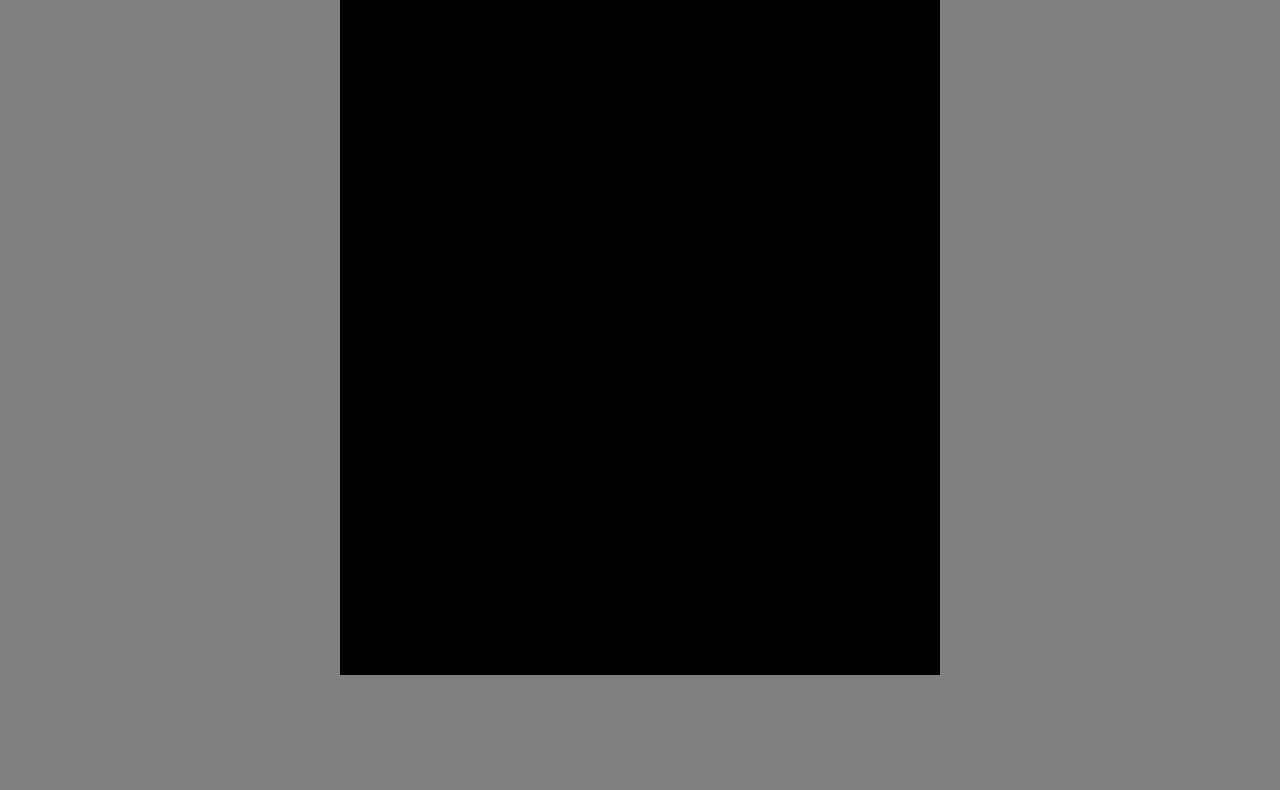
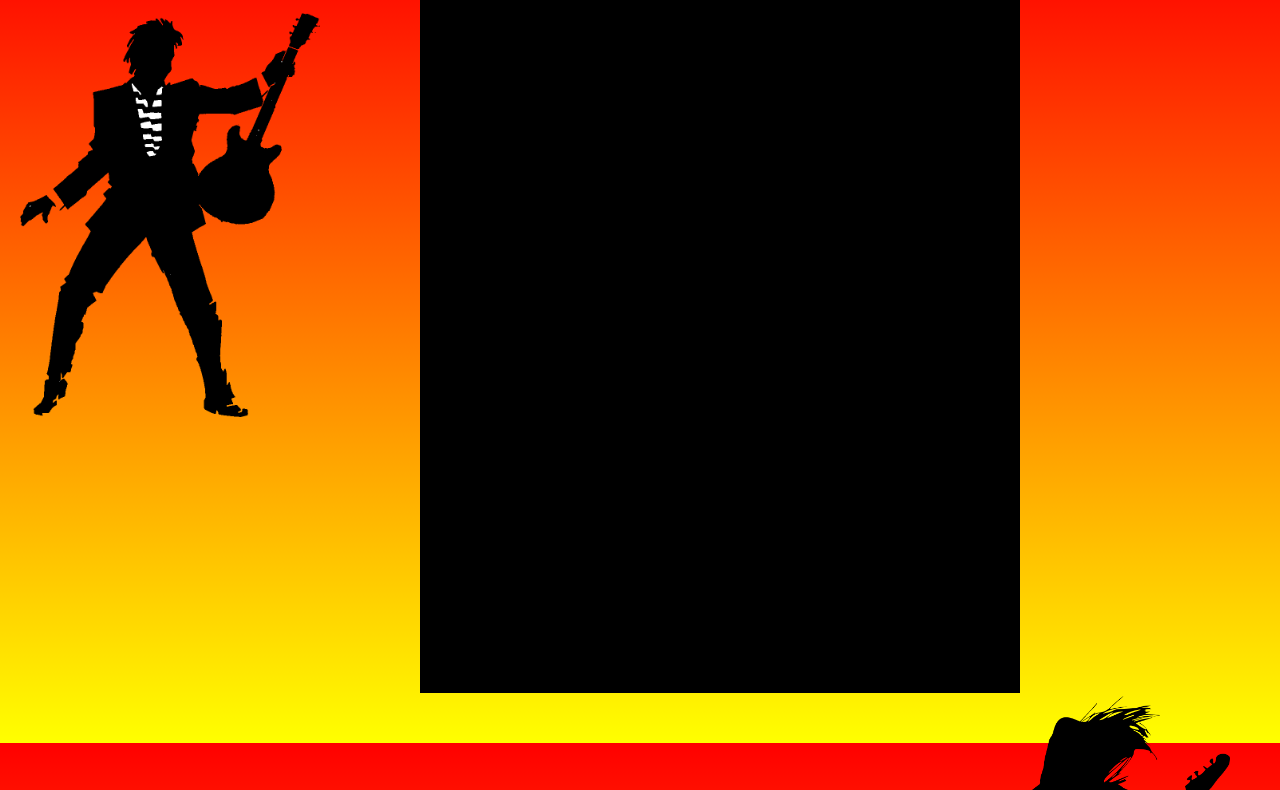
Before and after one commit to Bjeon123/GuitarCheero, a website built with webpack: page index.html in a window 1280 px wide. Shown: the part 57-847 px from the top of the page. Before the commit the page ends 800 px from the top, so only its background shows below. Built offline with nearby package versions, Linux system fonts and the light colour scheme.

Commit message:
styling starte

```diff
--- a/index.html
+++ b/index.html
@@ -13,9 +13,10 @@
 
 <body>
     <h1>Guitar Cheero</h1>
-    <h1>Score: <span id="score">0</span></h1>
-    <canvas id="game-canvas" width="600" height="700">
-    </canvas>
+    <canvas id="game-canvas" width="600" height="700"></canvas>
+    <!-- <img src="./src/assets/images/guitar_player.png" alt="Guitar"> -->
+    <img class ="left" src="./src/assets/images/Daco_4360977.png" width="300px">
+    <img class ="right" src="./src/assets/images/pngfind.com-guitar-silhouette-png-757702.png" width="300px">
 </body>
 
 </html>
--- a/src/index.js
+++ b/src/index.js
@@ -15,7 +15,7 @@ document.addEventListener("DOMContentLoaded",function(){
     window.addEventListener("keydown",function(e){
         if(e.key==="m"){
             setTimeout(function(){
-                musicPlayer.play()},3000);
+            musicPlayer.play()},3000);
             const newGameView = new GameView(game, ctx);
         }
     })
--- a/src/scripts/game.js
+++ b/src/scripts/game.js
@@ -50,6 +50,7 @@ class Game{
         this.allObjects().forEach(function (object) {
             object.draw(ctx);
         });
+        this.stats.addScoreToCanvas(ctx);
     };
 
     moveNotes(){
@@ -76,7 +77,6 @@ class Game{
     step() {
         this.checkCollisions();
         this.moveNotes();
-        this.stats.updateScore();
     };
 
 }
--- a/src/scripts/musicPlayer.js
+++ b/src/scripts/musicPlayer.js
@@ -2,6 +2,7 @@ class MusicPlayer{
     constructor(){
         this.audio = new Audio("src/scripts/song.mp3");
     }
+
     play(){
         this.audio.play();
     }
--- a/src/scripts/note.js
+++ b/src/scripts/note.js
@@ -2,7 +2,7 @@ class Note{
     constructor(posX,posY,color){
         this.posX = posX;
         this.posY = posY;
-        this.velocity=2;
+        this.velocity=2.5;
         this.color=color
         this.hit=false
     }
--- a/src/scripts/stats.js
+++ b/src/scripts/stats.js
@@ -1,13 +1,15 @@
 class Stats{
     constructor(){
-        this.scoreHtml=document.getElementById("score")
         this.score=0;
         this.totalDisks=0;
     }
 
-    updateScore(){
-        this.scoreHtml.innerText=this.score;
+    addScoreToCanvas(ctx) {
+        ctx.font = "30px Luminari";
+        ctx.fillStyle = "white";
+        ctx.fillText("Score: "+this.score, 450, 50)
     }
+
 }
 
 export {Stats};
--- a/src/song_scripts/song1.json
+++ b/src/song_scripts/song1.json
@@ -35,5 +35,42 @@
     "16500": "red",
     "17000": "green",
     "17500": "green",
-    "18000": "red"
+    "18000": "red",
+    "19000": "green",
+    "19500": "red",
+    "20000": "yellow",
+    "20500": "red",
+    "21000": "red",
+    "21500": "yellow",
+    "22000": "red",
+    "22500": "green",
+    "23000": "red",
+    "23500": "green",
+    "24000": "green",
+    "24500": "red",
+    "25000": "green",
+    "25500": "green",
+    "26000": "red",
+    "26500": "green",
+    "27000": "green",
+    "27500": "red",
+    "28000": "green",
+    "28500": "red",
+    "29000": "yellow",
+    "30000": "red",
+    "30500": "red",
+    "31000": "yellow",
+    "31500": "red",
+    "32000": "green",
+    "32500": "red",
+    "33000": "green",
+    "33500": "green",
+    "34000": "red",
+    "34500": "green",
+    "35000": "green",
+    "35500": "red",
+    "36000": "green",
+    "36500": "green",
+    "37000": "red",
+    "37500": "blue"
 }
--- a/src/styles/reset.css
+++ b/src/styles/reset.css
@@ -1,3 +1,7 @@
+html{
+	width: 100%;
+	height: 100%;
+}
 html, body, div, span, applet, object, iframe,
 h1, h2, h3, h4, h5, h6, p, blockquote, pre,
 a, abbr, acronym, address, big, cite, code,
--- a/src/styles/test.css
+++ b/src/styles/test.css
@@ -1,10 +1,29 @@
 body{
-    background-color: grey;
+    background-image: linear-gradient(red, yellow);
+}
+h1{
+    margin: 10px;
+    text-align: center;
+    font-family: Luminari, sans-serif;
+    font-size: 30px;
+}
+
+.left{
+    float: left;
+    margin: 20px;
+}
+
+.right{
+    float: right;
+    margin-right: 50px;
+    height: 400px;
+    width: 250px;
 }
 
 canvas{
     background-color: black;
-    display: block;
-    margin: 0 auto;
+    display: inline;
+    margin-left: 80px;
+    margin-right: auto;
     color: white;
 }
```
Also changed, not shown: dist/main.css, dist/main.js, src/assets/images/Daco_4360977.png (added), src/assets/images/pngfind.com-guitar-silhouette-png-757702.png (added).
